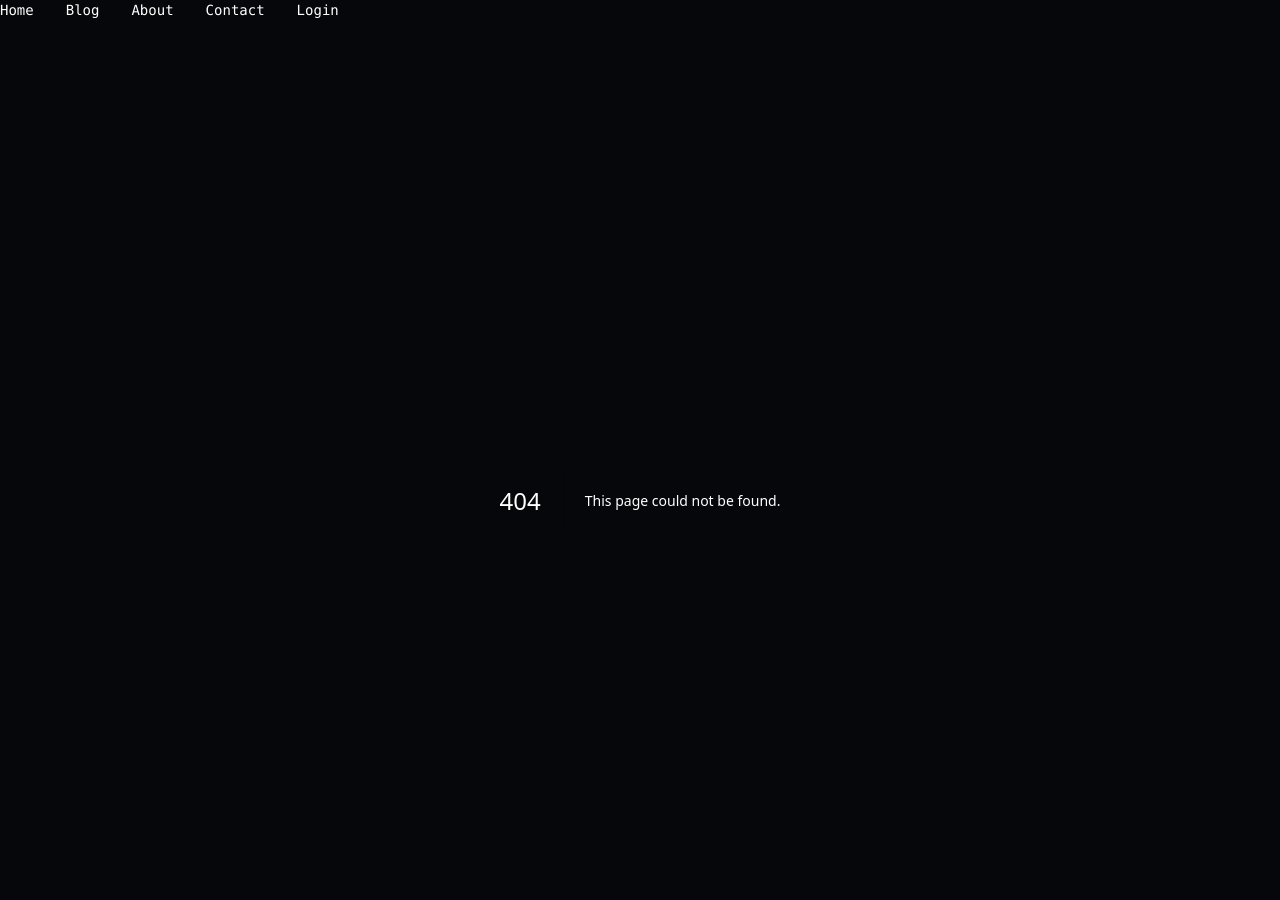
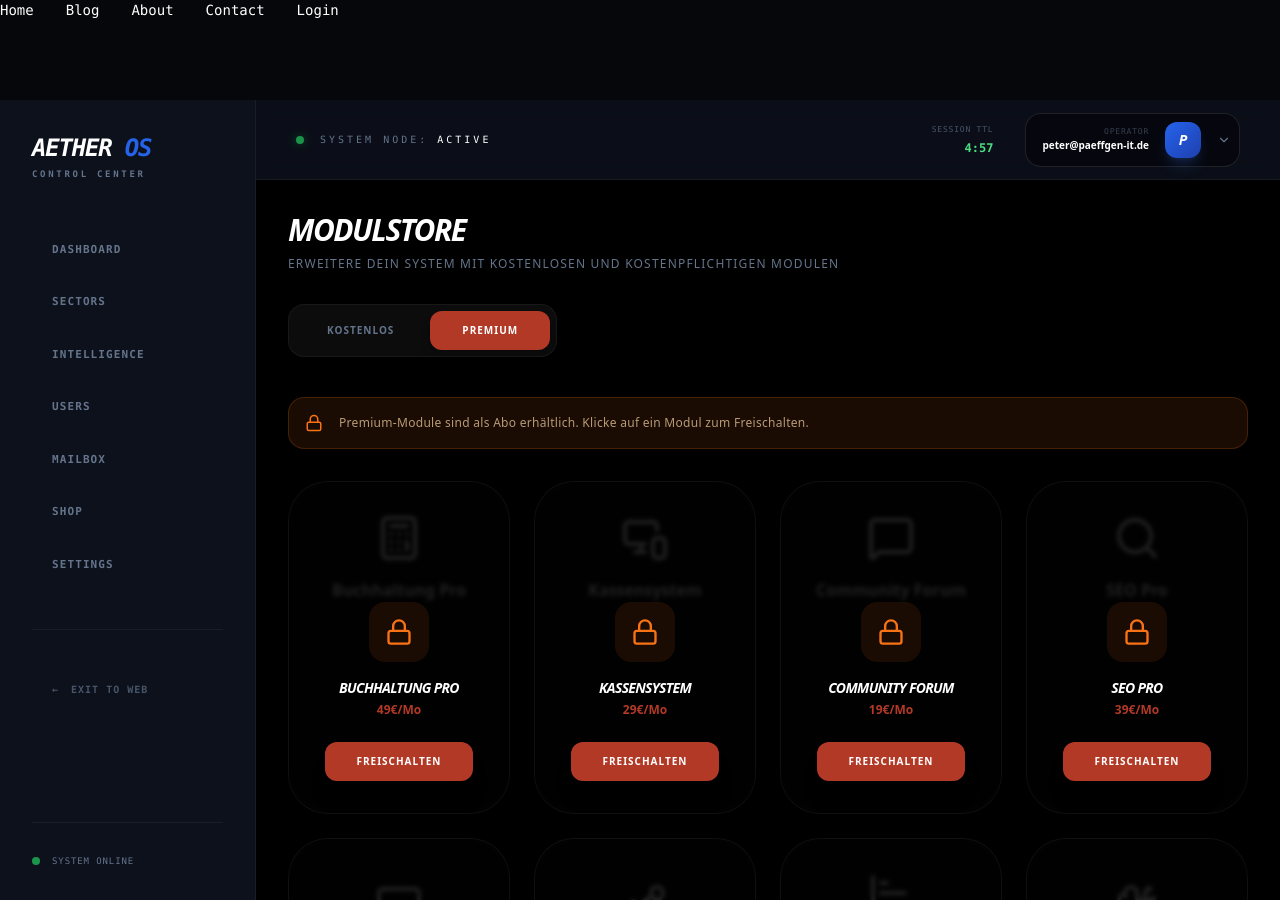
Before and after one commit to peter1965p/paeffgen-next, a Next.js app: page /admin/modulstore in a window 1280 px wide. Before the commit this address had no page. Built offline with nearby package versions, Linux system fonts and the light colour scheme.

Commit message:
fix: for AETHER OS add the Modlesstore

```diff
--- /dev/null
+++ b/src/app/(admin)/admin/modulstore/page.tsx
@@ -0,0 +1,102 @@
+"use client"; // Wichtig für den Tab-Wechsel
+import { useState } from "react";
+import {
+  Lock,
+  Calculator,
+  MonitorSmartphone,
+  MessageSquare,
+  Search,
+  Share2,
+  BrainCircuit,
+  BarChartHorizontal
+} from "lucide-react";
+
+export default function ModulStore() {
+  const [activeTab, setActiveTab] = useState("premium"); // "kostenlos" oder "premium"
+
+  const premiumModules = [
+    { name: "Buchhaltung Pro", price: "49€/Mo", icon: Calculator },
+    { name: "Kassensystem", price: "29€/Mo", icon: MonitorSmartphone },
+    { name: "Community Forum", price: "19€/Mo", icon: MessageSquare },
+    { name: "SEO Pro", price: "39€/Mo", icon: Search },
+    { name: "Messaging Pro", price: "59€/Mo", icon: MessageSquare },
+    { name: "Social Media Tool", price: "79€/Mo", icon: Share2 },
+    { name: "Business Intelligence", price: "99€/Mo", icon: BarChartHorizontal },
+    { name: "KI-Assistent Pro", price: "149€/Mo", icon: BrainCircuit },
+  ];
+
+  return (
+    <div className="p-8 max-w-6xl mx-auto font-sans min-h-screen bg-black">
+      <div className="mb-10">
+        <h1 className="text-3xl font-black text-white uppercase italic tracking-tighter">Modulstore</h1>
+        <p className="text-slate-500 text-xs mt-2 uppercase tracking-widest">Erweitere dein System mit kostenlosen und kostenpflichtigen Modulen</p>
+
+        {/* Tab-Switcher (wie im Bild) */}
+        <div className="flex gap-1 mt-8 bg-zinc-900/50 p-1.5 rounded-2xl w-fit border border-white/5">
+          <button
+            onClick={() => setActiveTab("kostenlos")}
+            className={`px-8 py-3 rounded-xl text-[10px] font-bold uppercase tracking-widest transition-all ${
+              activeTab === "kostenlos" ? "bg-[#b33927] text-white shadow-lg" : "text-slate-500 hover:text-white"
+            }`}
+          >
+            Kostenlos
+          </button>
+          <button
+            onClick={() => setActiveTab("premium")}
+            className={`px-8 py-3 rounded-xl text-[10px] font-bold uppercase tracking-widest transition-all ${
+              activeTab === "premium" ? "bg-[#b33927] text-white shadow-lg" : "text-slate-500 hover:text-white"
+            }`}
+          >
+            Premium
+          </button>
+        </div>
+      </div>
+
+      {activeTab === "premium" && (
+        <>
+          {/* Premium Info-Banner */}
+          <div className="bg-orange-500/10 border border-orange-500/20 rounded-2xl p-4 mb-8 flex items-center gap-4">
+            <Lock size={18} className="text-orange-500" />
+            <p className="text-orange-200/70 text-xs font-medium tracking-wide">
+              Premium-Module sind als Abo erhältlich. Klicke auf ein Modul zum Freischalten.
+            </p>
+          </div>
+
+          {/* Premium Grid */}
+          <div className="grid grid-cols-1 md:grid-cols-2 lg:grid-cols-4 gap-6">
+            {premiumModules.map((mod, i) => (
+              <div key={i} className="relative group overflow-hidden bg-zinc-950/40 border border-white/5 rounded-[2.5rem] p-8 flex flex-col items-center justify-center text-center transition-all hover:border-white/10">
+                {/* Blur-Hintergrund für den "Lock"-Effekt */}
+                <div className="absolute inset-0 bg-black/40 backdrop-blur-[2px] z-10"></div>
+
+                {/* Content (Hinter dem Blur) */}
+                <div className="relative z-0 opacity-20 group-hover:opacity-30 transition-opacity">
+                   <mod.icon size={48} className="mb-4 text-white mx-auto" />
+                   <h3 className="text-white font-bold">{mod.name}</h3>
+                </div>
+
+                {/* Overlay Steuerung (Vordergrund) */}
+                <div className="relative z-20 flex flex-col items-center">
+                  <div className="p-4 bg-orange-500/10 rounded-2xl mb-4">
+                    <Lock size={28} className="text-orange-500" />
+                  </div>
+                  <h3 className="text-white font-black uppercase italic tracking-tighter text-sm mb-1">{mod.name}</h3>
+                  <p className="text-[#b33927] font-bold text-xs mb-6">{mod.price}</p>
+                  <button className="bg-[#b33927] hover:bg-[#962f21] text-white text-[10px] font-black px-8 py-3 rounded-xl uppercase tracking-widest transition-transform hover:scale-105 active:scale-95 shadow-xl">
+                    Freischalten
+                  </button>
+                </div>
+              </div>
+            ))}
+          </div>
+        </>
+      )}
+
+      {activeTab === "kostenlos" && (
+        <div className="text-white text-xs opacity-50 italic uppercase tracking-[0.3em] py-20 text-center">
+          Lade kostenlose Module...
+        </div>
+      )}
+    </div>
+  );
+}
```
